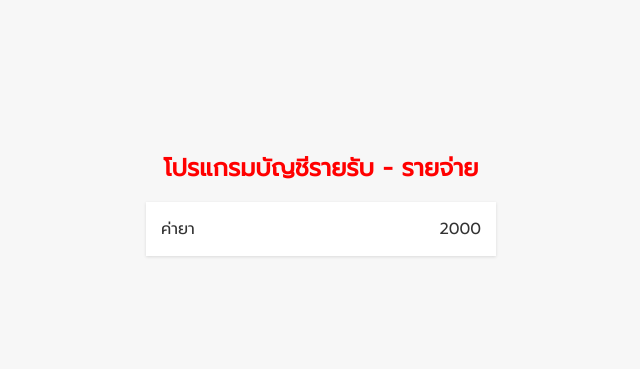
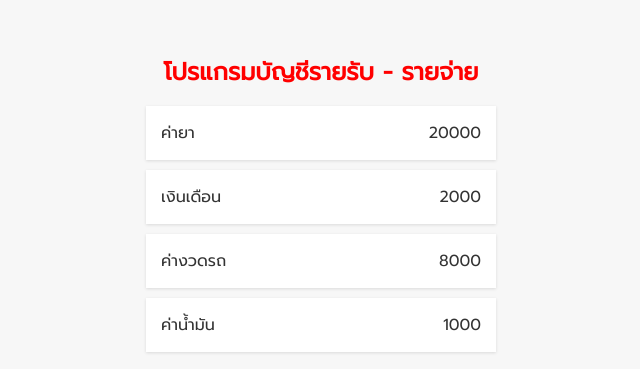
Before and after one commit to Panumas20/basic-basic, a React (Create React App) app: page / in a window 1280 px wide. Shown: the part 197-566 px from the top of the page, without its empty margins (319-959 px from the left). Built offline with nearby package versions, Linux system fonts and the light colour scheme.

Commit message:
Update Code

```diff
--- a/package.json
+++ b/package.json
@@ -6,9 +6,11 @@
     "@testing-library/jest-dom": "^5.15.0",
     "@testing-library/react": "^11.2.7",
     "@testing-library/user-event": "^12.8.3",
+    "prop-types": "^15.7.2",
     "react": "^17.0.2",
     "react-dom": "^17.0.2",
     "react-scripts": "4.0.3",
+    "uuid": "^8.3.2",
     "web-vitals": "^1.1.2"
   },
   "scripts": {
--- a/src/component/Transaction.js
+++ b/src/component/Transaction.js
@@ -1,9 +1,19 @@
 import Item from './item';
 import './Transaction.css';
+import { v4 as uuidv4 } from 'uuid';
 const Transaction = () => {
+	const data = [
+		{ title: 'ค่ายา', amount: 20000 },
+		{ title: 'เงินเดือน', amount: 2000 },
+		{ title: 'ค่างวดรถ', amount: 8000 },
+		{ title: 'ค่าน้ำมัน', amount: 1000 },
+	];
 	return (
 		<ul className="item-list">
-			<Item title="ค่ายา" amount="2000" />
+			{data.map((element) => {
+				return <Item {...element} key={uuidv4()} />; //ใช้ ... กรณีชื่อ properties ใน array data เหมือนใน properties ใน component Item  เช่น
+				//<Item {title={element.title} amount={element.amount} }/>
+			})}
 		</ul>
 	);
 };
--- a/src/component/item.js
+++ b/src/component/item.js
@@ -1,10 +1,17 @@
+import PropTypes from 'prop-types';
+
 const Item = (props) => {
+	const { title, amount } = props;
 	return (
 		<li>
-			{props.title}
-			<span>{props.amount}</span>
+			{title}
+			<span>{amount}</span>
 		</li>
 	);
 };
+Item.propTypes = {
+	title: PropTypes.string,
+	amount: PropTypes.number,
+};
 
 export default Item;
```
Also changed, not shown: 1 other file (tests, documents, lock files or other folders).
